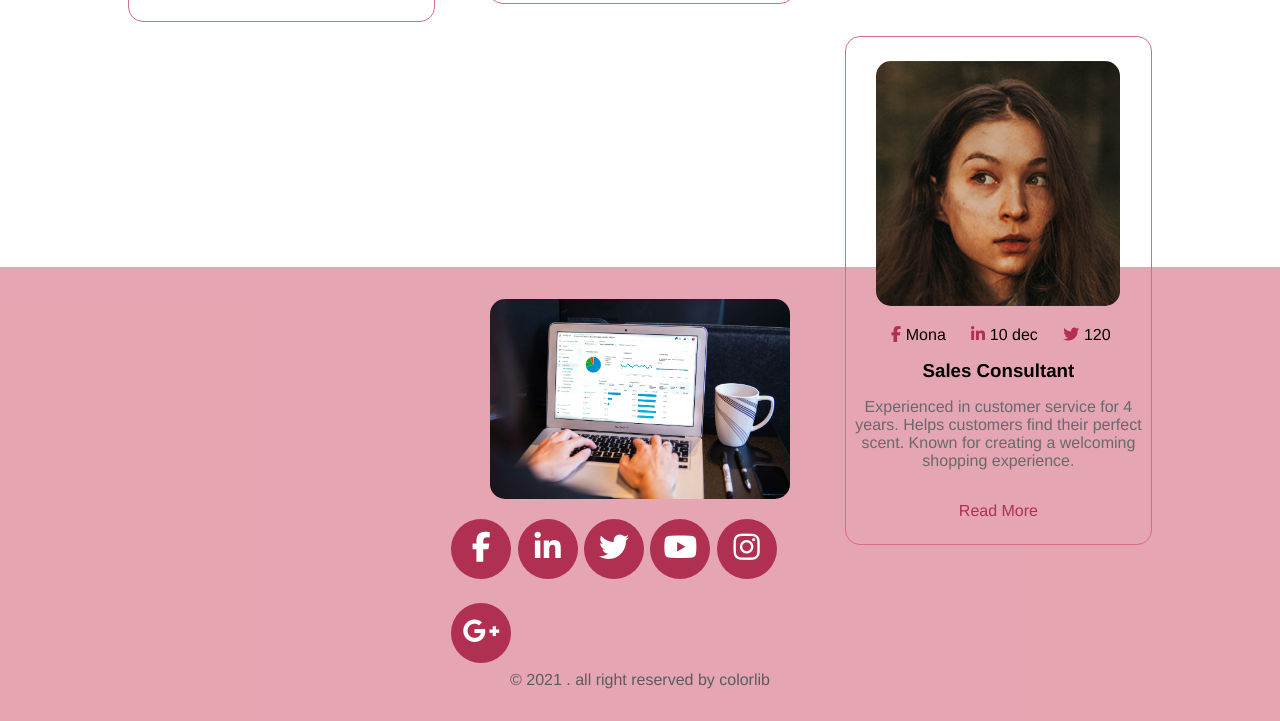
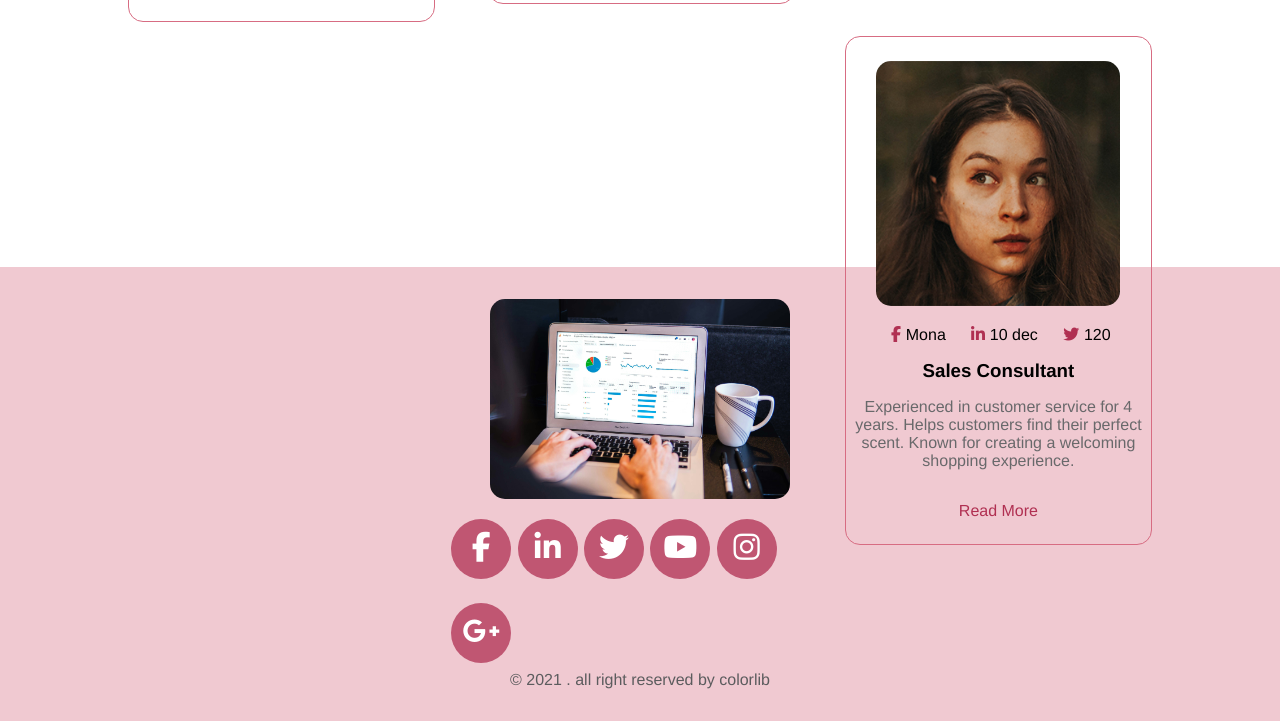
Before and after one commit to EnAsmaa/Makeup_Website, a plain HTML site: page index.html in a window 1280 px wide. Shown: the part 7583-8304 px from the top of the page. Drawn offline with Linux system fonts and the light colour scheme.

Commit message:
Update style.css

```diff
--- a/css/style.css
+++ b/css/style.css
@@ -1099,7 +1099,7 @@ html
 /*      footer      */
 .footer
 {
-    background-color: #d76c819c;
+    background-color: #d76c815d;
     text-align: center;
     padding: 2rem 0;
     margin-top: 5rem;
@@ -1116,7 +1116,7 @@ html
 }
 .footer li
 {
-    background-color: #B03052;
+    background-color: #b03052be;
     float: left;
     list-style-type: none;
     width: 60px;
@@ -1125,6 +1125,11 @@ html
     margin:1rem 0.2rem 0.5rem;
     padding-top: 12px;
 }
+.footer li:hover
+{
+        background-color: #B03052;
+}
+
 .footer li a
 {
     color: #fff;
```
